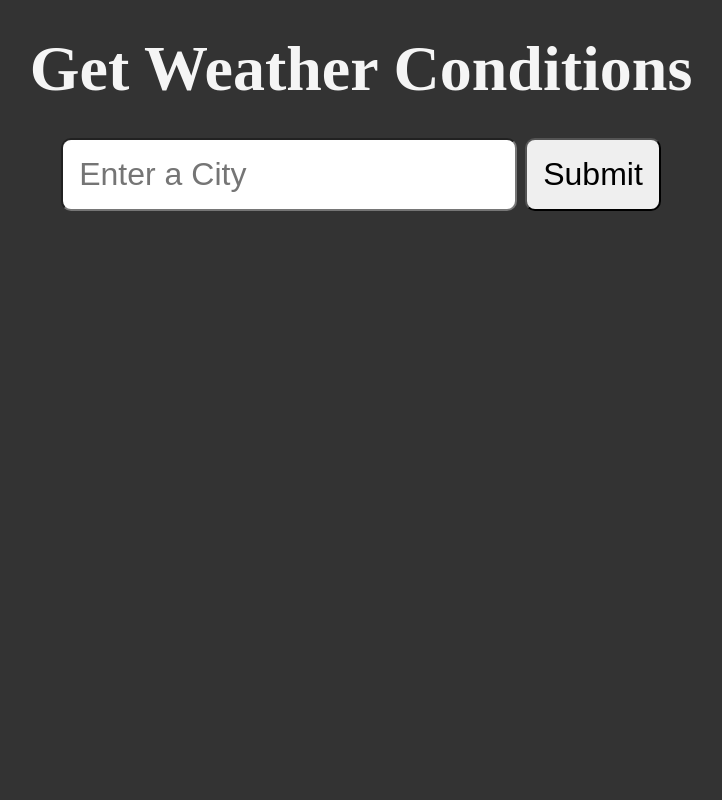
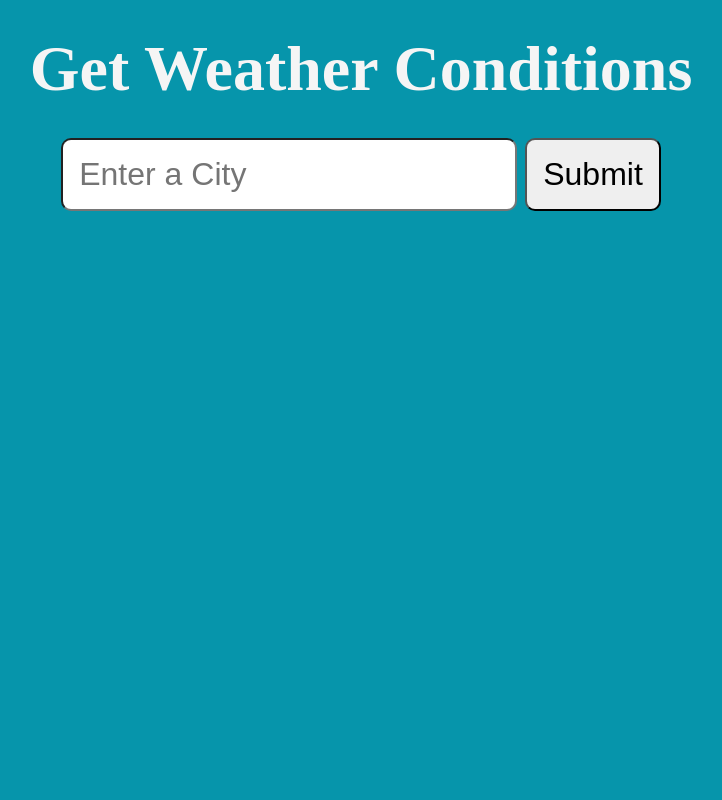
Before and after one commit to polashds/PyProject, a Flask app: page / in a window 1280 px wide. Shown: the whole page, without its empty margins (279-1001 px from the left). Run offline with Flask 3, Linux system fonts and the light colour scheme.

Commit message:
background color changes

```diff
--- a/static/styles/style.css
+++ b/static/styles/style.css
@@ -6,7 +6,7 @@
 
 body {
     padding: 2rem;
-    background-color: #333;
+    background-color: #0695ab;
     color: whitesmoke;
     min-height: 100vh;
     display: flex;
```
